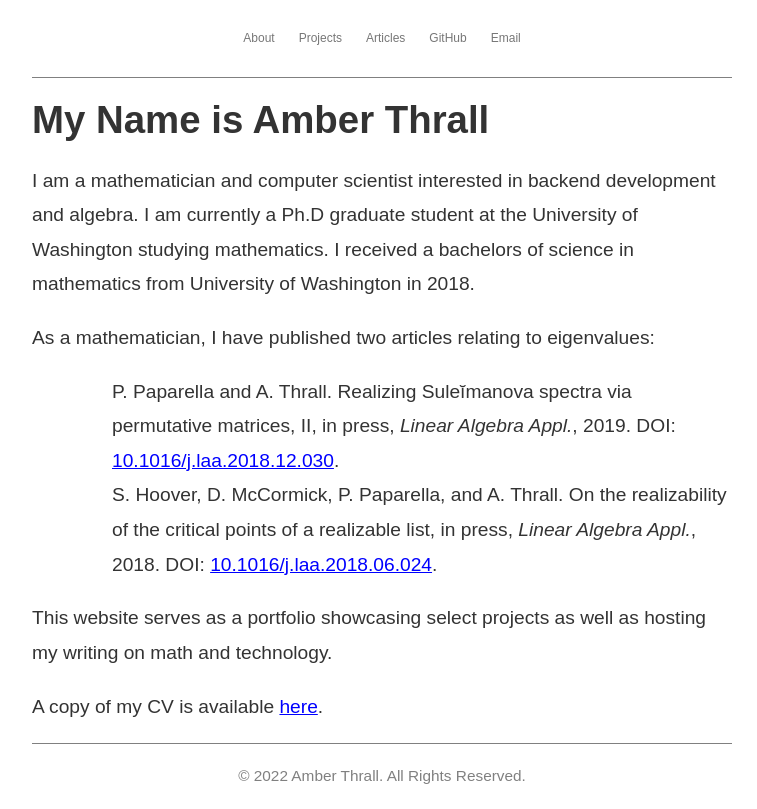
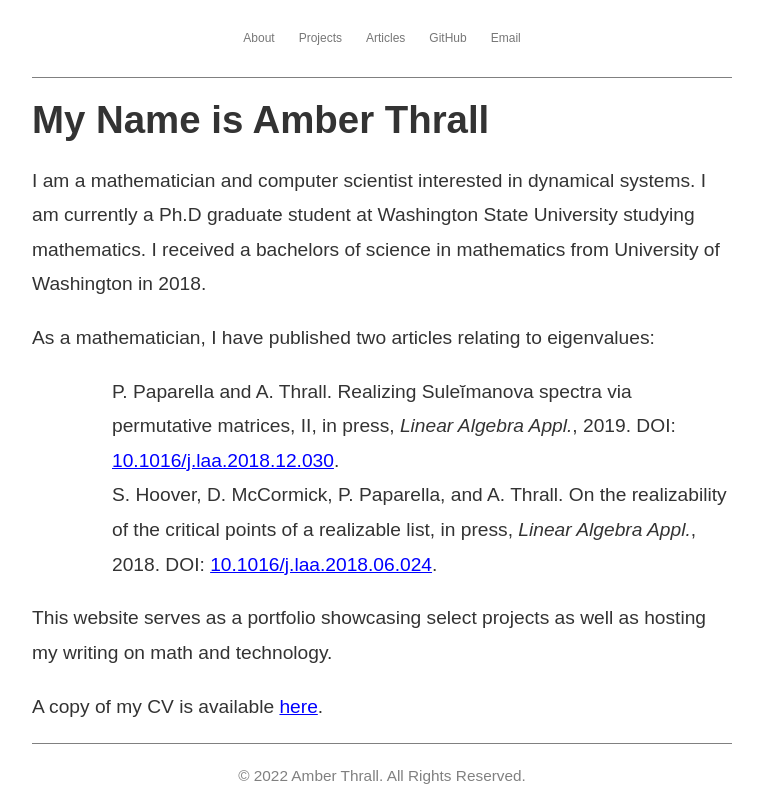
Before and after one commit to AmberThrall/amberthrall.github.io, a React (Create React App) app: page / in a window 1280 px wide. Shown: the whole page, without its empty margins (258-1015 px from the left). Built offline with nearby package versions, Linux system fonts and the light colour scheme.

Commit message:
Updated About

```diff
--- a/src/components/About.js
+++ b/src/components/About.js
@@ -6,7 +6,7 @@ class About extends React.Component {
             <>
                 <h1>My Name is Amber Thrall</h1>
                 <p>
-                    I am a mathematician and computer scientist interested in backend development and algebra. I am currently a Ph.D graduate student at the University of Washington studying mathematics.
+                    I am a mathematician and computer scientist interested in dynamical systems. I am currently a Ph.D graduate student at Washington State University studying mathematics.
                     I received a bachelors of science in mathematics from University of Washington in 2018.
                 </p>
                 <p>
```
